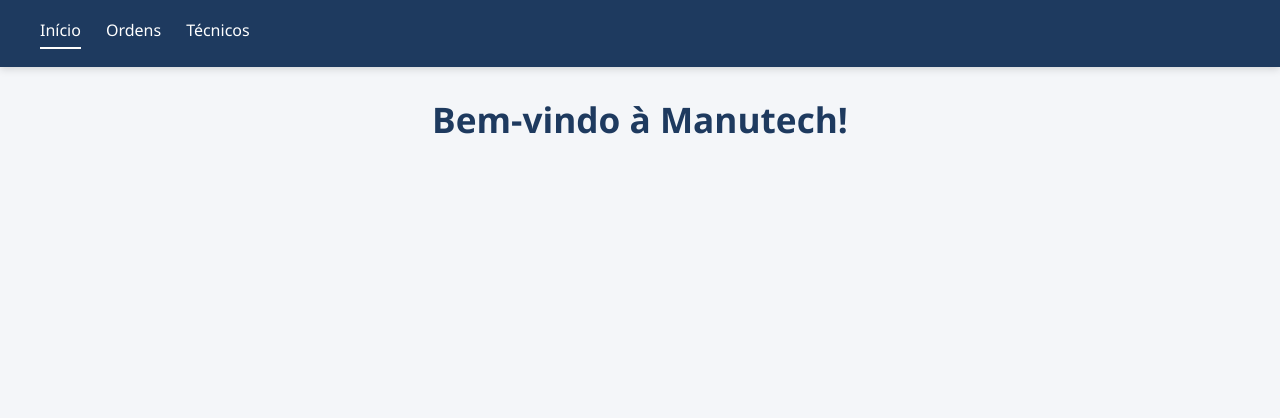
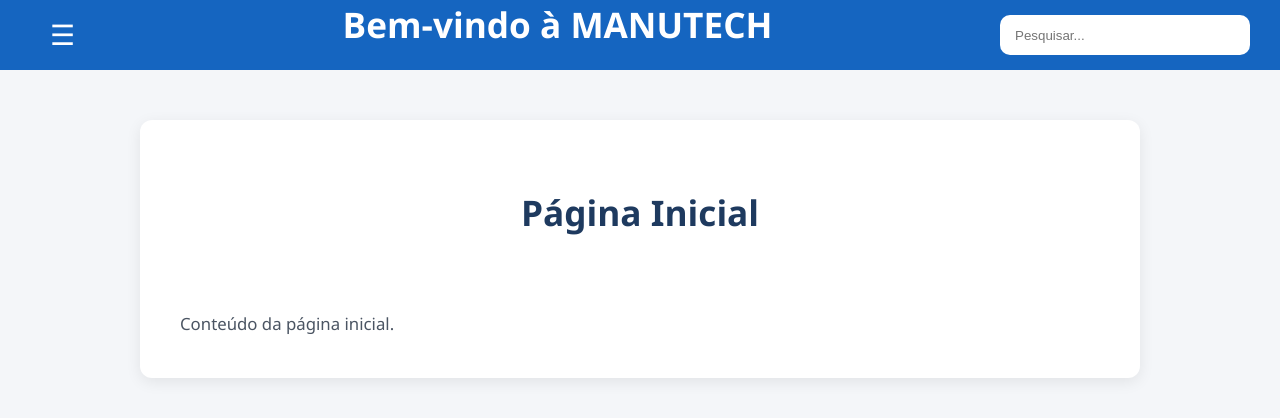
Before and after one commit to maiarassss/Projeto-Manutech, a Vue app in the folder manutech/: page / in a window 1280 px wide. Shown: the top 418 px of the page. Built offline with nearby package versions, Linux system fonts and the light colour scheme; the HTML template or start-up script is replaced by a standard one.

Commit message:
criação das páginas

```diff
--- a/manutech/src/App.vue
+++ b/manutech/src/App.vue
@@ -1,9 +1,141 @@
+<script setup>
+import { ref } from "vue";
+
+const sidebarOpen = ref(false);
+</script>
+
 <template>
-  <nav>
-    <RouterLink to="/">Início</RouterLink>
-    <RouterLink to="/ordens">Ordens</RouterLink>
-    <RouterLink to="/tecnicos">Técnicos</RouterLink>
-  </nav>
+  <header class="navbar">
+    <button class="menu-button" @click="sidebarOpen = !sidebarOpen">☰</button>
 
-  <router-view />
+    <h1>Bem-vindo à MANUTECH</h1>
+
+    <input type="text" placeholder="Pesquisar..." class="search-bar" />
+  </header>
+
+  <div class="container">
+    <!-- Sidebar -->
+    <aside class="sidebar" :class="{ active: sidebarOpen }">
+      <RouterLink to="/"> Início </RouterLink>
+
+      <RouterLink to="/tecnicos"> Técnicos </RouterLink>
+
+      <RouterLink to="/ordens"> Ordens </RouterLink>
+
+      <RouterLink to="/maquinas"> Máquinas </RouterLink>
+    </aside>
+
+    <main class="content" :class="{ shifted: sidebarOpen }">
+      <RouterView />
+    </main>
+  </div>
 </template>
+
+<style>
+* {
+  margin: 0;
+  padding: 0;
+  box-sizing: border-box;
+}
+
+body {
+  font-family: Segoe UI;
+  background: #f4f6f9;
+}
+
+.navbar {
+  height: 70px;
+  background: #1565c0;
+
+  display: flex;
+  align-items: center;
+  justify-content: space-between;
+
+  padding: 0 30px;
+
+  color: white;
+}
+
+.navbar h1 {
+  flex: 1;
+  margin-left: 20px;
+  color: white;
+}
+
+.menu-button {
+  background: none;
+  border: none;
+  color: white;
+  font-size: 28px;
+  cursor: pointer;
+}
+
+.search-bar {
+  width: 250px;
+  height: 40px;
+
+  border: none;
+  border-radius: 10px;
+
+  padding-left: 15px;
+
+  outline: none;
+}
+
+/* CORPO */
+
+.container {
+  display: flex;
+}
+
+.sidebar {
+  position: fixed;
+
+  top: 70px;
+  left: -250px;
+
+  width: 250px;
+  height: 100vh;
+
+  background: #1e293b;
+
+  display: flex;
+  flex-direction: column;
+
+  padding-top: 30px;
+
+  transition: 0.3s;
+}
+
+.sidebar.active {
+  left: 0;
+}
+
+.sidebar a {
+  color: white;
+
+  text-decoration: none;
+
+  padding: 20px;
+
+  font-size: 18px;
+
+  transition: 0.3s;
+}
+
+.sidebar a:hover {
+  background: #334155;
+}
+
+.content {
+  width: 100%;
+
+  padding: 40px;
+
+  transition: 0.3s;
+}
+
+.content.shifted {
+  margin-left: 250px;
+}
+</style>
--- /dev/null
+++ b/manutech/src/components/NavBar.vue
@@ -0,0 +1,22 @@
+<template>
+  <header class="navbar">
+    <h1>MANUTECH</h1>
+  </header>
+</template>
+
+<style scoped>
+.navbar {
+  background-color: #111184;
+  color: white;
+  height: 80px;
+
+  display: flex;
+  align-items: center;
+
+  padding-left: 30px;
+}
+
+h1 {
+  font-size: 2rem;
+}
+</style>
--- a/manutech/src/views/Inicio.vue
+++ b/manutech/src/views/Inicio.vue
@@ -1,3 +1,7 @@
 <template>
-  <h1>Bem-vindo à Manutech!</h1>
+  <h1>Página Inicial</h1>
+
+  <br />
+
+  <p>Conteúdo da página inicial.</p>
 </template>
--- a/package.json
+++ b/package.json
@@ -1,5 +1,6 @@
 {
   "dependencies": {
+    "eslint": "^10.4.1",
     "vue-router": "^5.1.0"
   }
 }
```
Also changed, not shown: manutech/src/components/SideBar.vue (added, +32 -0 lines), manutech/src/components/Botoes.vue (deleted), manutech/src/components/Lista.vue (deleted), 1 other file (tests, documents, lock files or other folders).
